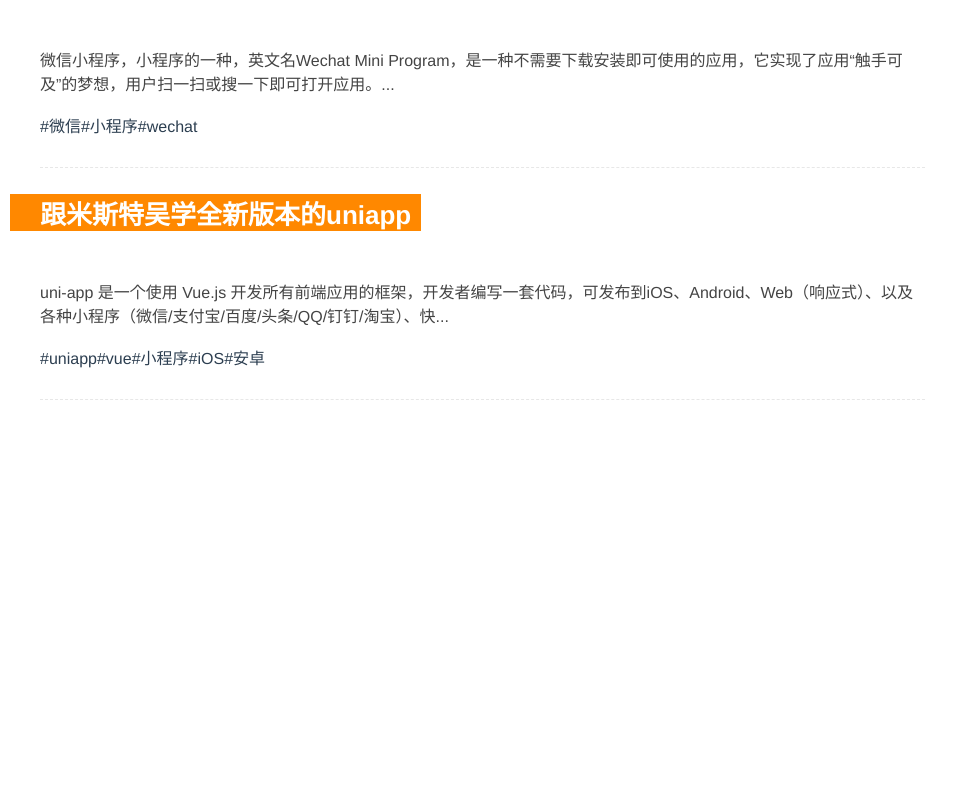
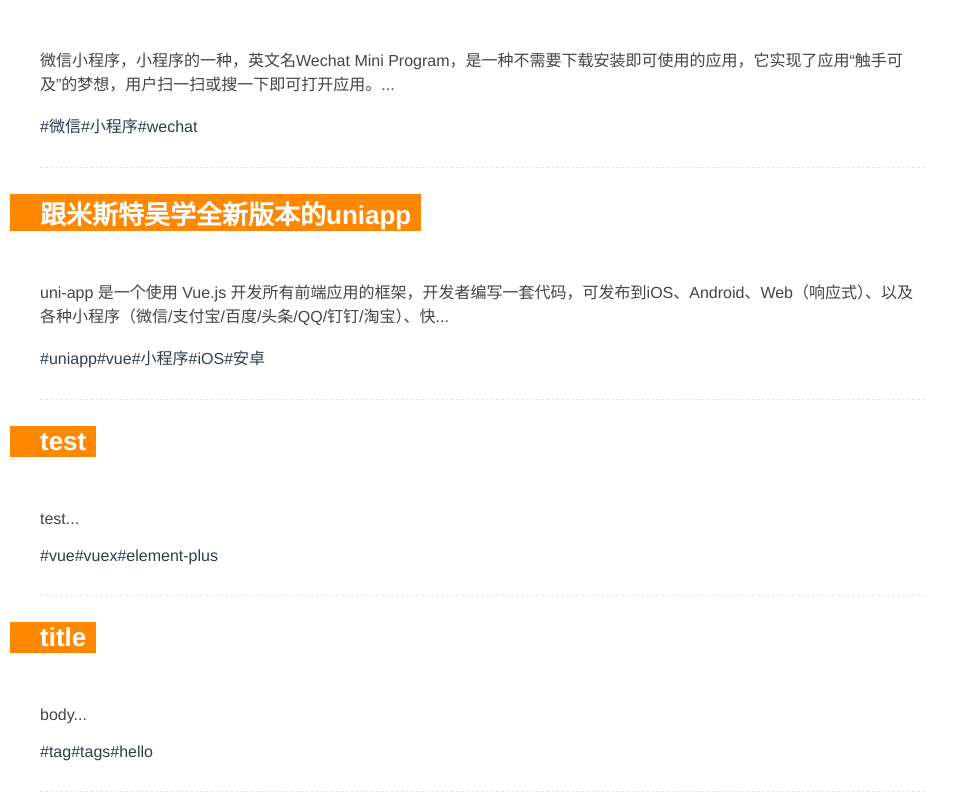
Before and after one commit to hemiahwu/vue3-composition-api-blog, a Vue app: page / in a window 1280 px wide. Shown: the part 866-1666 px from the top of the page, without its empty margins (0-978 px from the left). Before the commit the page ends 1284 px from the top, so only its background shows below. Built offline with nearby package versions, Linux system fonts and the light colour scheme; data requests are answered from the project's data file.

Commit message:
24useRouter

```diff
--- a/data/db.json
+++ b/data/db.json
@@ -51,6 +51,26 @@
         "iOS",
         "安卓"
       ]
+    },
+    {
+      "id": 7189,
+      "title": "test",
+      "body": "test",
+      "tags": [
+        "vue",
+        "vuex",
+        "element-plus"
+      ]
+    },
+    {
+      "id": 8776,
+      "title": "title",
+      "body": "body",
+      "tags": [
+        "tag",
+        "tags",
+        "hello"
+      ]
     }
   ]
 }
--- a/src/views/Create.vue
+++ b/src/views/Create.vue
@@ -1,10 +1,13 @@
 <script setup>
 import { ref } from "vue";
+import axios from "axios";
+import { useRouter } from "vue-router";
 
 const title = ref("");
 const body = ref("");
 const tags = ref([]);
 const tag = ref("");
+const router = useRouter();
 
 const handleKeydown = () => {
   if (!tags.value.includes(tag.value)) {
@@ -14,11 +17,27 @@
 
   tag.value = "";
 };
+
+const handleSubmit = async () => {
+  // 准备数据
+  const post = {
+    id: Math.floor(Math.random() * 10000),
+    title: title.value,
+    body: body.value,
+    tags: tags.value,
+  };
+
+  const data = await axios.post("http://localhost:3003/posts", post);
+
+  if (data.status === 201) {
+    router.push("/");
+  }
+};
 </script>
 
 <template>
   <div class="create">
-    <form>
+    <form @submit.prevent="handleSubmit">
       <label for="title">标题</label>
       <input type="text" v-model="title" required />
       <label for="body">内容</label>
--- a/src/views/Details.vue
+++ b/src/views/Details.vue
@@ -1,13 +1,15 @@
 <script setup>
 import getPost from "../composibles/getPost";
 import Spinner from "../components/Spinner.vue";
+import { useRoute } from "vue-router";
 
-const { post, load } = getPost(props.id);
+const route = useRoute();
+const { post, load } = getPost(route.params.id);
 
 load();
 
 const props = defineProps({
-  id: Number,
+  id: String,
 });
 </script>
 
```
Lines whose indentation alone changed are shown as unchanged.
